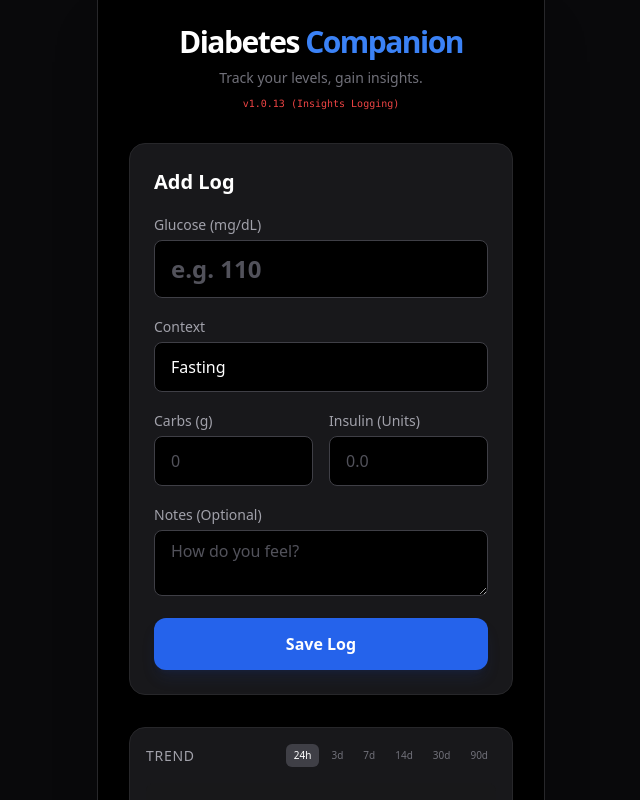
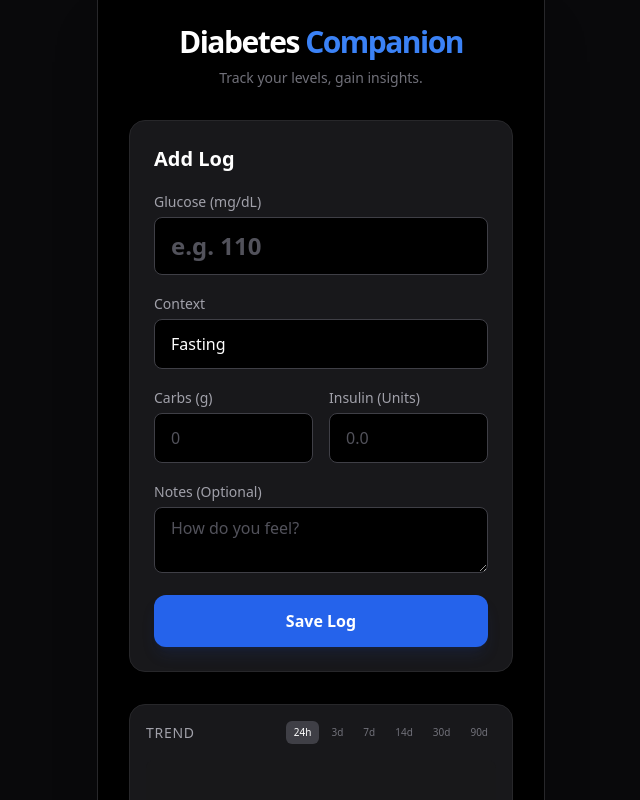
Before and after one commit to thatihub/diabetes-companion-v1, a Next.js app in the folder apps/web/: page / in a window 1280 px wide. Shown: the top 800 px of the page, without its empty margins (319-959 px from the left). Built offline with nearby package versions, Linux system fonts and the light colour scheme; no server answers.

Commit message:
Remove debug version label - V1 Complete

```diff
--- a/apps/web/app/page.tsx
+++ b/apps/web/app/page.tsx
@@ -21,7 +21,7 @@ export default function Home() {
         <p className="text-zinc-500 text-sm">
           Track your levels, gain insights.
         </p>
-        <p className="text-[10px] text-red-500 font-mono mt-1">v1.0.13 (Insights Logging)</p>
+
       </div>
 
       {/* Main Form */}
```
